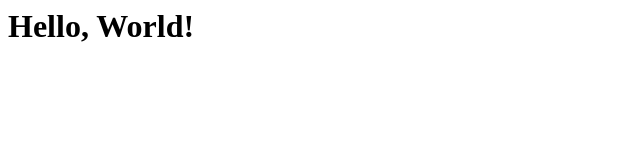
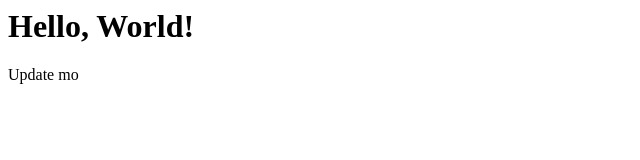
Before and after one commit to gennygen13/Git-and-GitHub-Exercises, a plain HTML site: page index.html in a window 1280 px wide. Shown: the full height of the page, 0-640 px from the left. Drawn offline with Linux system fonts and the light colour scheme.

Commit message:
Description of changes

```diff
--- a/index.html
+++ b/index.html
@@ -2,5 +2,6 @@
 </head>
 <body>
     <h1>Hello, World!</h1>
+    <p>Update mo</p>
 </body>
 </html>
```
